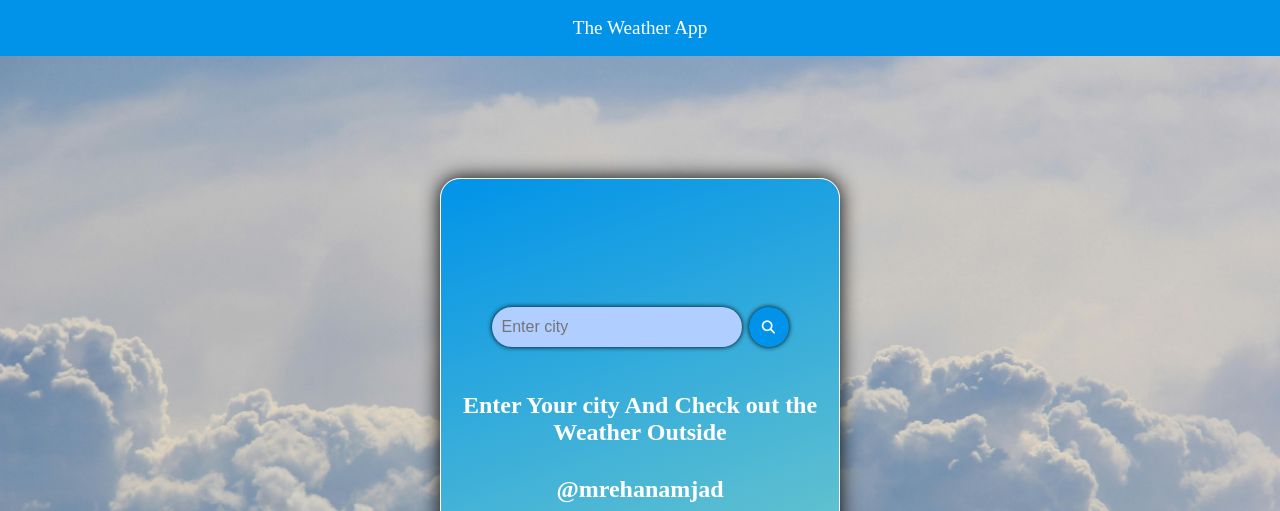
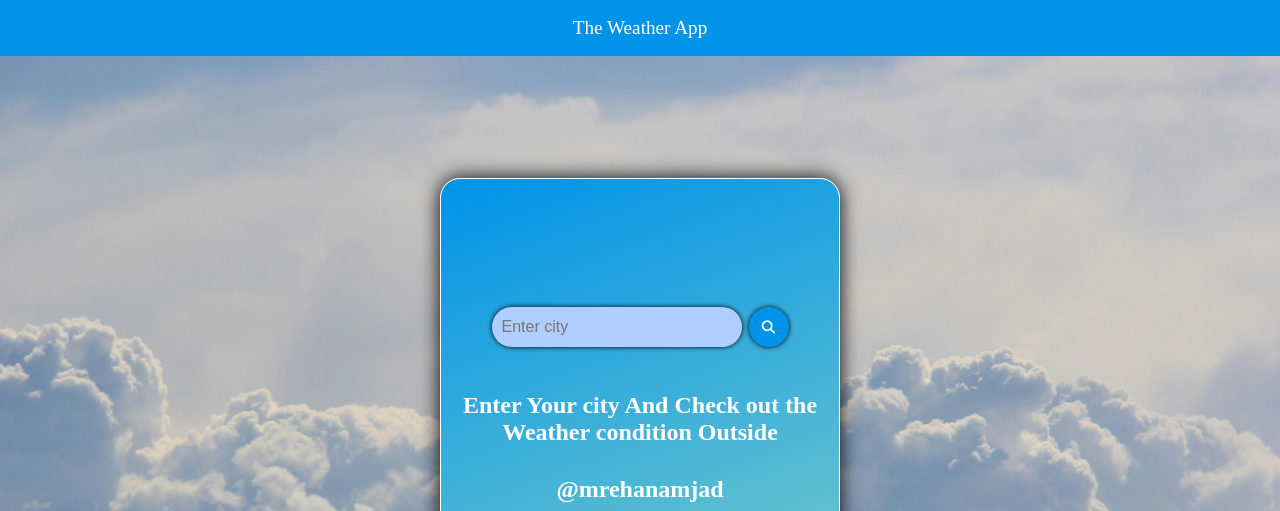
Before and after one commit to mrehanamjad/weather-app, a plain HTML site: page index.html in a window 1280 px wide. Shown: the top 511 px of the page. Drawn offline with Linux system fonts and the light colour scheme.

Commit message:
Update index.html

```diff
--- a/index.html
+++ b/index.html
@@ -22,7 +22,7 @@
           <button><i class="fa-solid fa-magnifying-glass"></i></button>
         </form>
 
-        <h2>Enter Your city And Check out the Weather Outside</h2>
+        <h2>Enter Your city And Check out the Weather condition Outside</h2>
         <h2>@mrehanamjad</h2>
         <span>
           <a
```
